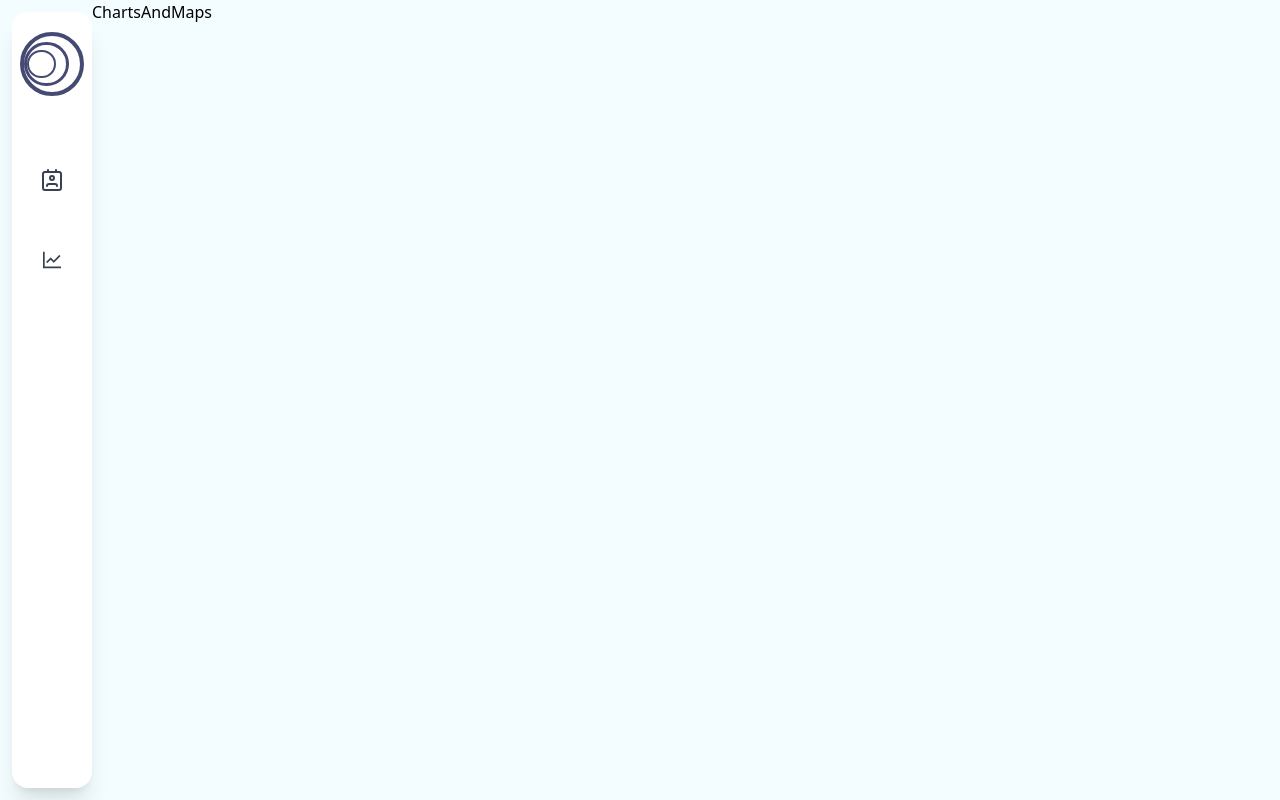
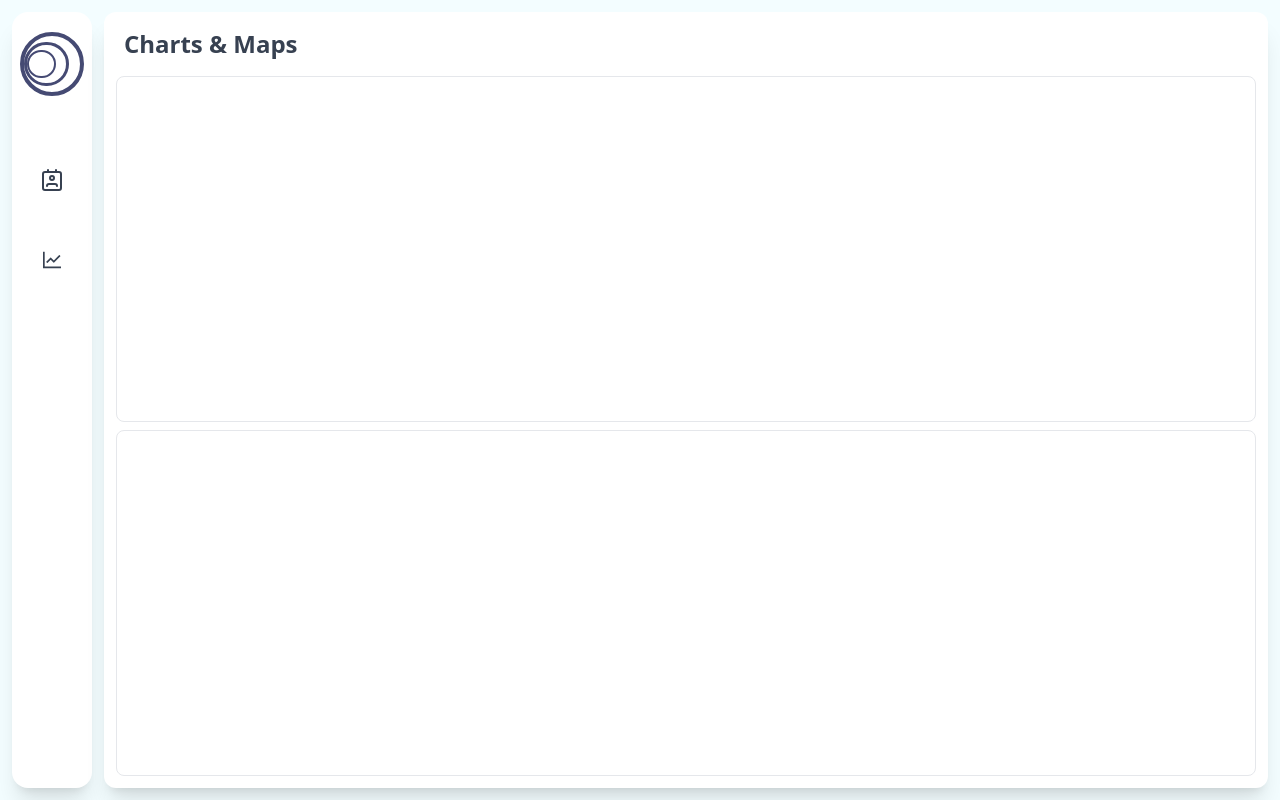
Before and after one commit to Ashirwad-Shetye/taiyo-ai-test, a React (Vite) app: page /charts-and-maps in a window 1280 px wide. Built offline with nearby package versions, Linux system fonts and the light colour scheme.

Commit message:
charts and maps page

```diff
--- /dev/null
+++ b/src/components/chartsAndMaps/charts.tsx
@@ -0,0 +1,5 @@
+function Charts() {
+  return <div className="border rounded-lg"></div>;
+}
+
+export default Charts;
--- /dev/null
+++ b/src/components/chartsAndMaps/maps.tsx
@@ -0,0 +1,5 @@
+function Maps() {
+  return <div className="border rounded-lg"></div>;
+}
+
+export default Maps;
--- a/src/pages/chartsAndMaps.tsx
+++ b/src/pages/chartsAndMaps.tsx
@@ -1,7 +1,22 @@
-import React from "react";
+import Charts from "../components/chartsAndMaps/charts";
+import Maps from "../components/chartsAndMaps/maps";
 
 function ChartsAndMaps() {
-  return <div>ChartsAndMaps</div>;
+  return (
+    <div>
+      <div className="h-screen flex">
+        <div className="bg-white m-3 flex flex-col justify-center items-center flex-1 rounded-xl shadow-xl">
+          <div className="h-16 w-full pl-5 flex items-center text-left">
+            <h1 className="text-2xl font-bold text-gray-700">Charts & Maps</h1>
+          </div>
+          <div className="flex-1 px-3 pb-3 w-full grid gap-2">
+            <Charts />
+            <Maps />
+          </div>
+        </div>
+      </div>
+    </div>
+  );
 }
 
 export default ChartsAndMaps;
```
